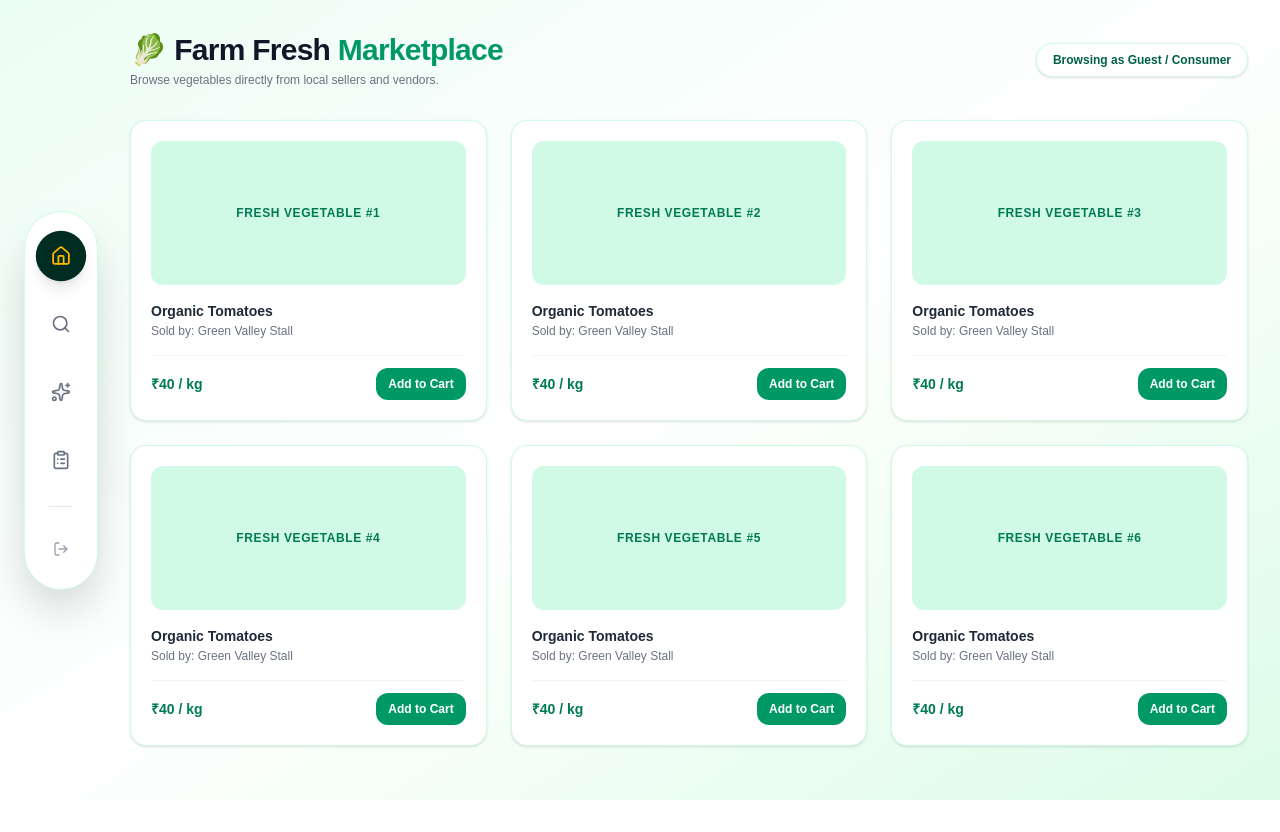
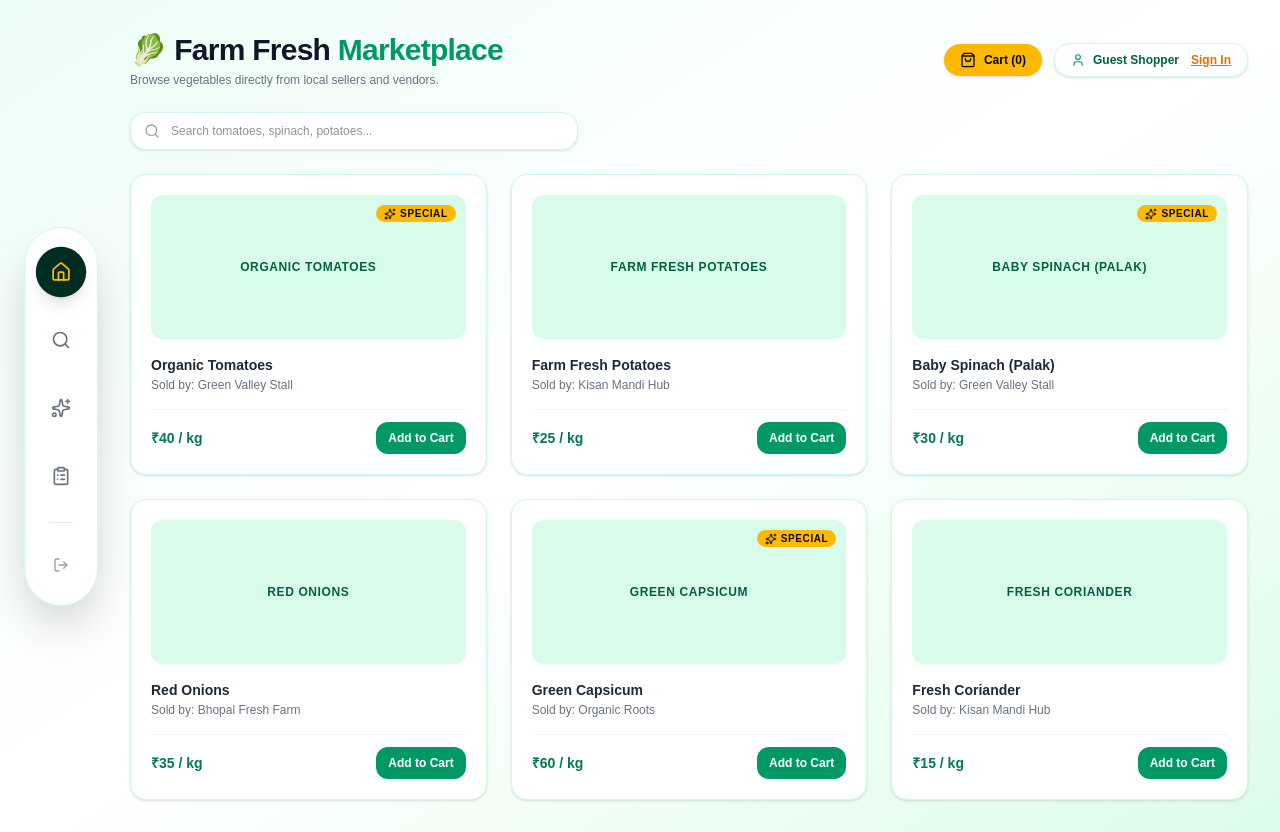
Before and after one commit to devspark-2501/VeggieKart, a Next.js app: page /shop in a window 1280 px wide. Before the commit the page ends 800 px from the top, so only its background shows below. Built offline with nearby package versions, Linux system fonts and the light colour scheme.

Commit message:
Shop/page.js

```diff
--- a/src/app/shop/page.js
+++ b/src/app/shop/page.js
@@ -1,15 +1,54 @@
+"use client";
+
+import { useEffect, useState } from "react";
+import { useRouter } from "next/navigation";
 import Sidebar from "@/components/Sidebar";
+import { Search, ShoppingBag, Sparkles, User } from "lucide-react";
+
+const SAMPLE_VEGGIES = [
+  { id: 1, name: "Organic Tomatoes", vendor: "Green Valley Stall", price: 40, special: true },
+  { id: 2, name: "Farm Fresh Potatoes", vendor: "Kisan Mandi Hub", price: 25, special: false },
+  { id: 3, name: "Baby Spinach (Palak)", vendor: "Green Valley Stall", price: 30, special: true },
+  { id: 4, name: "Red Onions", vendor: "Bhopal Fresh Farm", price: 35, special: false },
+  { id: 5, name: "Green Capsicum", vendor: "Organic Roots", price: 60, special: true },
+  { id: 6, name: "Fresh Coriander", vendor: "Kisan Mandi Hub", price: 15, special: false },
+];
 
 export default function ShopPage() {
+  const router = useRouter();
+  const [user, setUser] = useState(null);
+  const [activeTab, setActiveTab] = useState("home");
+  const [searchQuery, setSearchQuery] = useState("");
+  const [cart, setCart] = useState([]);
+
+  useEffect(() => {
+    const saved = localStorage.getItem("veggiekart_user");
+    if (saved) {
+      setUser(JSON.parse(saved));
+    } else {
+      setUser({ name: "Guest Shopper", role: "consumer", isGuest: true });
+    }
+  }, []);
+
+  const filteredVeggies = SAMPLE_VEGGIES.filter((item) => {
+    const matchesSearch = item.name.toLowerCase().includes(searchQuery.toLowerCase());
+    if (activeTab === "special") return item.special && matchesSearch;
+    return matchesSearch;
+  });
+
+  const handleAddToCart = (item) => {
+    setCart((prev) => [...prev, item]);
+  };
+
   return (
     <div className="min-h-screen bg-gradient-to-br from-emerald-50 via-white to-green-100 flex">
-      {/* Left Sidebar */}
-      <Sidebar />
+      {/* Left Floating Capsule Sidebar */}
+      <Sidebar activeTab={activeTab} setActiveTab={setActiveTab} />
 
       {/* Main Content Area */}
       <main className="flex-1 p-8 overflow-y-auto">
         <div className="max-w-6xl mx-auto">
-          <header className="flex justify-between items-center mb-8">
+          <header className="flex flex-wrap justify-between items-center gap-4 mb-6">
             <div>
               <h1 className="text-3xl font-extrabold text-gray-900 tracking-tight">
                 🥬 Farm Fresh <span className="text-emerald-600">Marketplace</span>
@@ -18,34 +57,97 @@ export default function ShopPage() {
                 Browse vegetables directly from local sellers and vendors.
               </p>
             </div>
-            <div className="bg-white px-4 py-2 rounded-2xl shadow-sm border border-emerald-100 text-xs font-semibold text-emerald-800">
-              Browsing as Guest / Consumer
+
+            <div className="flex items-center gap-3">
+              {/* Cart Badge */}
+              <button
+                onClick={() => setActiveTab("orders")}
+                className="bg-amber-400 hover:bg-amber-500 text-gray-950 px-4 py-2 rounded-2xl shadow-sm text-xs font-bold flex items-center gap-2 cursor-pointer transition-all"
+              >
+                <ShoppingBag className="w-4 h-4" />
+                Cart ({cart.length})
+              </button>
+
+              {/* User Profile Pill */}
+              <div className="bg-white px-4 py-2 rounded-2xl shadow-sm border border-emerald-100 text-xs font-semibold text-emerald-800 flex items-center gap-2">
+                <User className="w-3.5 h-3.5 text-emerald-600" />
+                <span>{user ? user.name : "Loading..."}</span>
+                {user?.isGuest && (
+                  <button
+                    onClick={() => router.push("/")}
+                    className="ml-1 text-amber-600 underline font-bold cursor-pointer"
+                  >
+                    Sign In
+                  </button>
+                )}
+              </div>
             </div>
           </header>
 
-          {/* Placeholder Grid for Vegetables */}
+          {/* Search Bar (Visible on Home & Search tabs) */}
+          {(activeTab === "search" || activeTab === "home") && (
+            <div className="mb-6 relative max-w-md">
+              <Search className="w-4 h-4 text-gray-400 absolute left-3.5 top-1/2 -translate-y-1/2" />
+              <input
+                type="text"
+                value={searchQuery}
+                onChange={(e) => setSearchQuery(e.target.value)}
+                placeholder="Search tomatoes, spinach, potatoes..."
+                className="w-full pl-10 pr-4 py-2.5 rounded-2xl bg-white border border-emerald-100 shadow-sm text-xs text-gray-800 focus:border-emerald-500 outline-none"
+              />
+            </div>
+          )}
+
+          {/* Checklist / Cart View */}
+          {activeTab === "orders" ? (
+            <div className="bg-white p-6 rounded-2xl shadow-sm border border-emerald-100">
+              <h2 className="text-lg font-bold text-gray-800 mb-3">Your Veggie Checklist</h2>
+              {cart.length === 0 ? (
+                <p className="text-xs text-gray-500">Your basket is empty. Add fresh veggies from Home!</p>
+              ) : (
+                <ul className="space-y-2">
+                  {cart.map((c, idx) => (
+                    <li key={idx} className="flex justify-between text-xs py-2 border-b border-gray-100">
+                      <span className="font-semibold text-gray-800">{c.name}</span>
+                      <span className="font-bold text-emerald-700">₹{c.price} / kg</span>
+                    </li>
+                  ))}
+                </ul>
+              )}
+            </div>
+          ) : (
+            /* Vegetable Grid */
             <div className="grid grid-cols-1 sm:grid-cols-2 md:grid-cols-3 gap-6">
-            {[1, 2, 3, 4, 5, 6].map((item) => (
+              {filteredVeggies.map((item) => (
                 <div
-                key={item}
+                  key={item.id}
                   className="bg-white p-5 rounded-2xl shadow-sm border border-emerald-100 hover:shadow-md transition-all flex flex-col justify-between"
                 >
                   <div>
-                  <div className="h-36 bg-emerald-100 rounded-xl mb-4 flex items-center justify-center text-emerald-700 text-xs font-bold uppercase tracking-wider">
-                    Fresh Vegetable #{item}
+                    <div className="h-36 bg-emerald-100/80 rounded-xl mb-4 flex items-center justify-center text-emerald-800 text-xs font-bold uppercase tracking-wider relative">
+                      {item.special && (
+                        <span className="absolute top-2.5 right-2.5 bg-amber-400 text-gray-950 text-[10px] px-2 py-0.5 rounded-full flex items-center gap-1 font-extrabold">
+                          <Sparkles className="w-3 h-3" /> Special
+                        </span>
+                      )}
+                      {item.name}
                     </div>
-                  <h3 className="font-bold text-gray-800 text-sm">Organic Tomatoes</h3>
-                  <p className="text-xs text-gray-500 mt-0.5">Sold by: Green Valley Stall</p>
+                    <h3 className="font-bold text-gray-800 text-sm">{item.name}</h3>
+                    <p className="text-xs text-gray-500 mt-0.5">Sold by: {item.vendor}</p>
                   </div>
                   <div className="mt-4 flex items-center justify-between pt-3 border-t border-gray-100">
-                  <span className="text-sm font-extrabold text-emerald-700">₹40 / kg</span>
-                  <button className="bg-emerald-600 hover:bg-emerald-700 text-white text-xs font-bold px-3 py-2 rounded-xl transition-all cursor-pointer">
+                    <span className="text-sm font-extrabold text-emerald-700">₹{item.price} / kg</span>
+                    <button
+                      onClick={() => handleAddToCart(item)}
+                      className="bg-emerald-600 hover:bg-emerald-700 text-white text-xs font-bold px-3 py-2 rounded-xl transition-all cursor-pointer"
+                    >
                       Add to Cart
                     </button>
                   </div>
                 </div>
               ))}
             </div>
+          )}
         </div>
       </main>
     </div>
```
Lines whose indentation alone changed are shown as unchanged.
